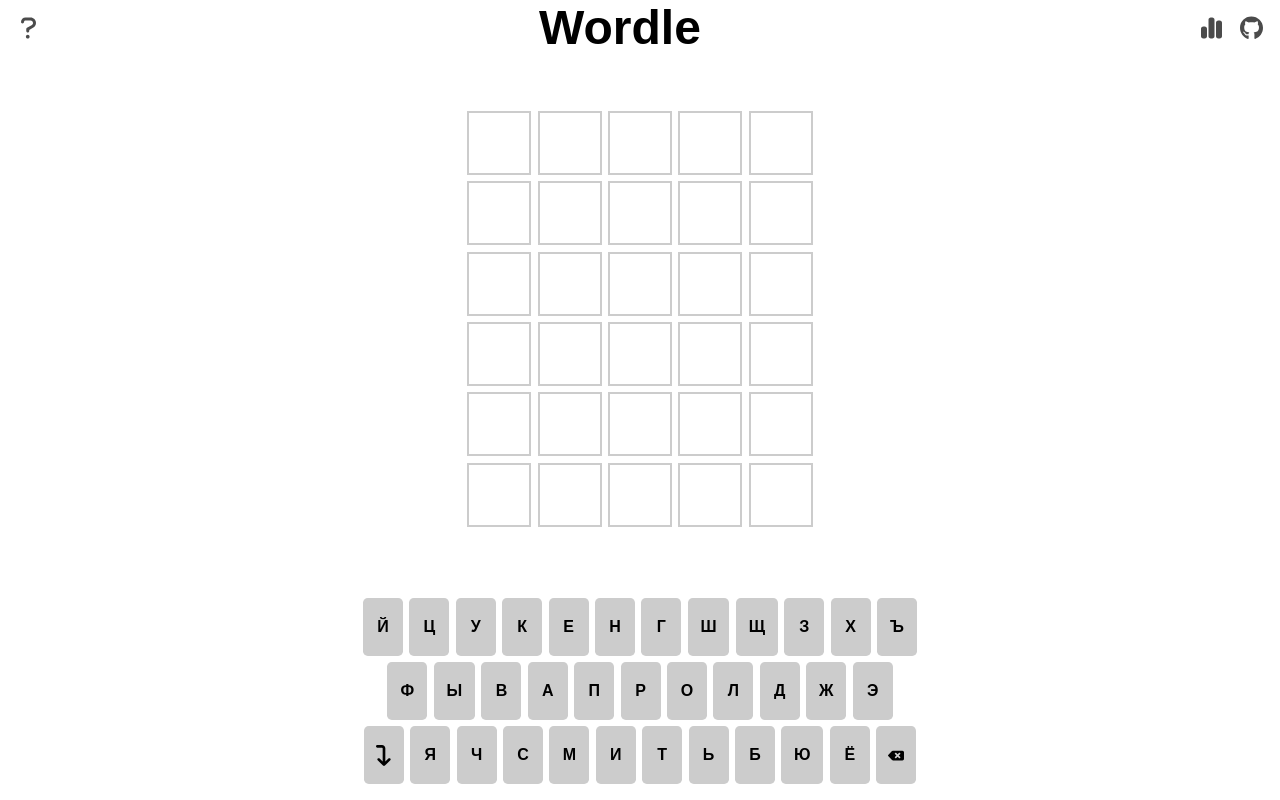
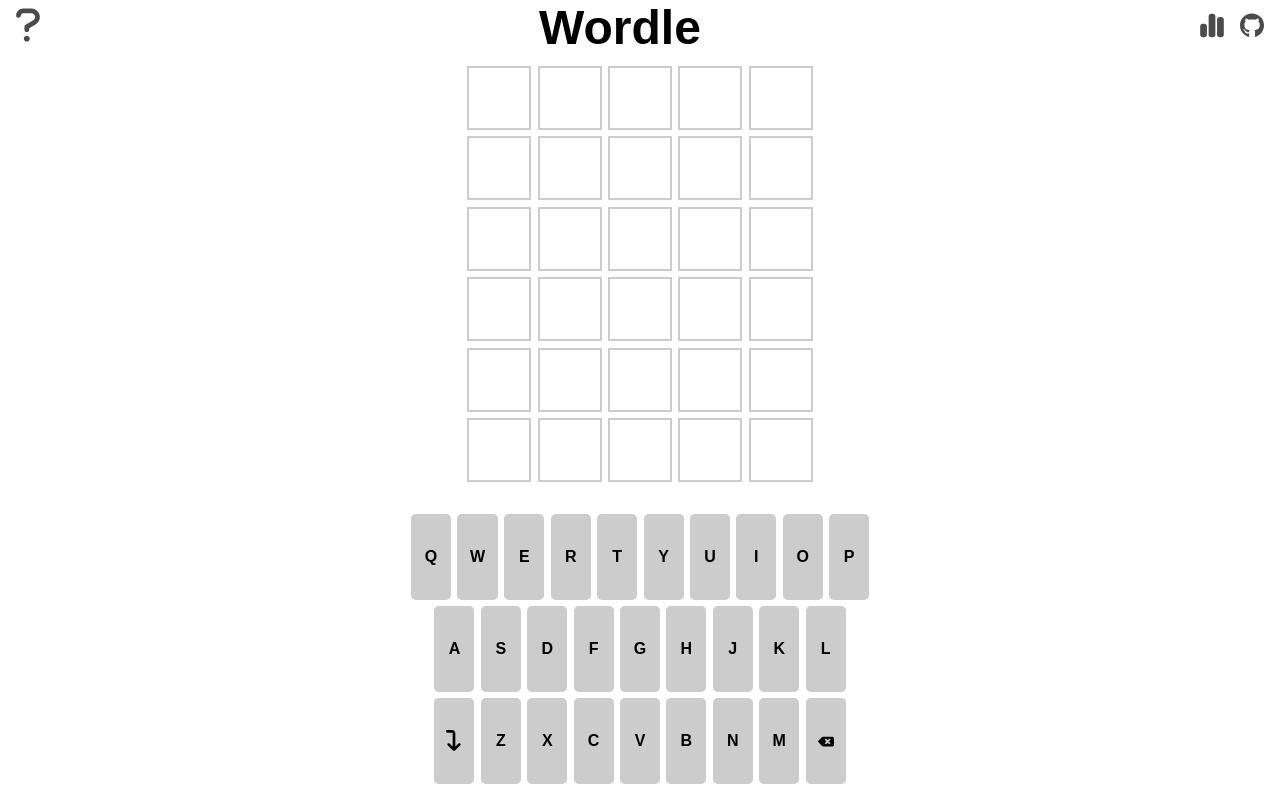
Before and after one commit to elquespera/wordle, a website built with webpack: page docs/index.html in a window 1280 px wide. Built offline with nearby package versions, Linux system fonts and the light colour scheme.

Commit message:
fix: header fixed height

```diff
--- a/docs/index.html
+++ b/docs/index.html
@@ -5,10 +5,9 @@
     <meta http-equiv="X-UA-Compatible" content="IE=edge">
     <meta name="viewport" content="width=device-width, initial-scale=1.0">
     <title>Wordle</title>
-<script defer src="bundle.5e450bf96bec67d1109b.js"></script></head>
+<script defer src="bundle.92297cf4299f00e209d5.js"></script></head>
 <body>
-    <main class="container">
-        <nav>
+    <header>
         <div class="menu">
             <div class="icon-btn help-btn">
             </div>
@@ -22,7 +21,8 @@
                 </div>
             </a>
         </div>
-        </nav>
+    </header>
+    <main class="container">
         <div id="puzzle" class="puzzle">
             <div class="row">
                 <div class="letter"></div>
--- a/src/keyboard.js
+++ b/src/keyboard.js
@@ -21,7 +21,7 @@
     _keys = [];
     _keypressFunc;
     constructor() {
-        this.switch(layouts.ru);
+        this.switch(layouts.en);
 
         //Add keypress event listener
         window.addEventListener('keydown', e => {
@@ -74,7 +74,7 @@
 
     press(key) {
         if (this.findKeyDiv(key) && this._keypressFunc) {
-            this._keypressFunc(key);
+            this._keypressFunc(key.toLowerCase());
         }
     }
 
--- a/src/puzzle.js
+++ b/src/puzzle.js
@@ -168,7 +168,7 @@
                         modal.showError('Not enough letters');
                     }
                     break;
-                case 'return':
+                case 'backspace':
                     if (this.lastRow && this.lastRow.length > 0) {
                         this.lastRow.pop();
                         this.update();
--- a/src/styles/keyboard.scss
+++ b/src/styles/keyboard.scss
@@ -13,6 +13,7 @@
     flex-flow: column nowrap;
     align-items: center;
     gap: $key-gap;
+    max-width: 500px;
     .row {
         display: flex;
         flex-flow: row nowrap;
@@ -29,6 +30,7 @@
             min-height: $key-height;
             background-color: $key-background;
             border-radius: 0.3em;
+            touch-action: manipulation;
         }
         .key:hover {
             background-color: $key-hover-background;
--- a/src/styles/main.scss
+++ b/src/styles/main.scss
@@ -11,6 +11,8 @@
 $active-color: #FFF;
 $current-letter-border: rgb(135, 138, 140);
 
+$header-height: 50px;
+
  @use 'keyboard';
 
 *, body {
@@ -20,34 +22,11 @@
     box-sizing: border-box;
     font-family: Arial, Helvetica, sans-serif;
     font-weight: 600;
+    height: 100%;
 }
 
-.container {
-    position: relative;
-    display: flex;
-    flex-flow: column nowrap;
-    align-items: center;
-    justify-content: space-between;
-    font-size: 16px;
-    min-height: 100vh;
-
-    .icon-btn {
-        cursor: pointer;
-        min-width: 1.5em;
-        min-height: 1.5em;
-        background-repeat: no-repeat;
-        background-position: center;
-        background-size: contain;
-        opacity: 0.7;
-        transition: opacity 0.2s, transform;
-    }
-
-    .icon-btn:hover {
-        opacity: 1;
-        transform: translateY(-2px);
-    }
-
-    nav {
+header {
+    height: $header-height;
     display: flex;
     width: 100%;
     justify-content: space-between;
@@ -70,6 +49,31 @@
         font-size: 3em;
     }
 }
+
+.icon-btn {
+    cursor: pointer;
+    min-width: 1.5em;
+    min-height: 1.5em;
+    background-repeat: no-repeat;
+    background-position: center;
+    background-size: contain;
+    opacity: 0.7;
+    transition: opacity 0.2s, transform;
+}
+
+.icon-btn:hover {
+    opacity: 1;
+    transform: translateY(-2px);
+}
+
+.container {
+    position: relative;
+    display: flex;
+    flex-flow: column nowrap;
+    align-items: center;
+    justify-content: space-between;
+    font-size: 16px;
+    height: calc(100% - $header-height);
 
     .not-present {
         background-color: $not-present-backgroud;
@@ -135,6 +139,7 @@
         position: absolute;
         top: 5em;
         margin: 0 auto;
+        max-height: 2em;
         background-color: black;
         color: #FFF;
         padding: 0.8em;
```
Also changed, not shown: src/template.html (+3 -3 lines), 4 other files. Lines whose indentation alone changed are shown as unchanged.
